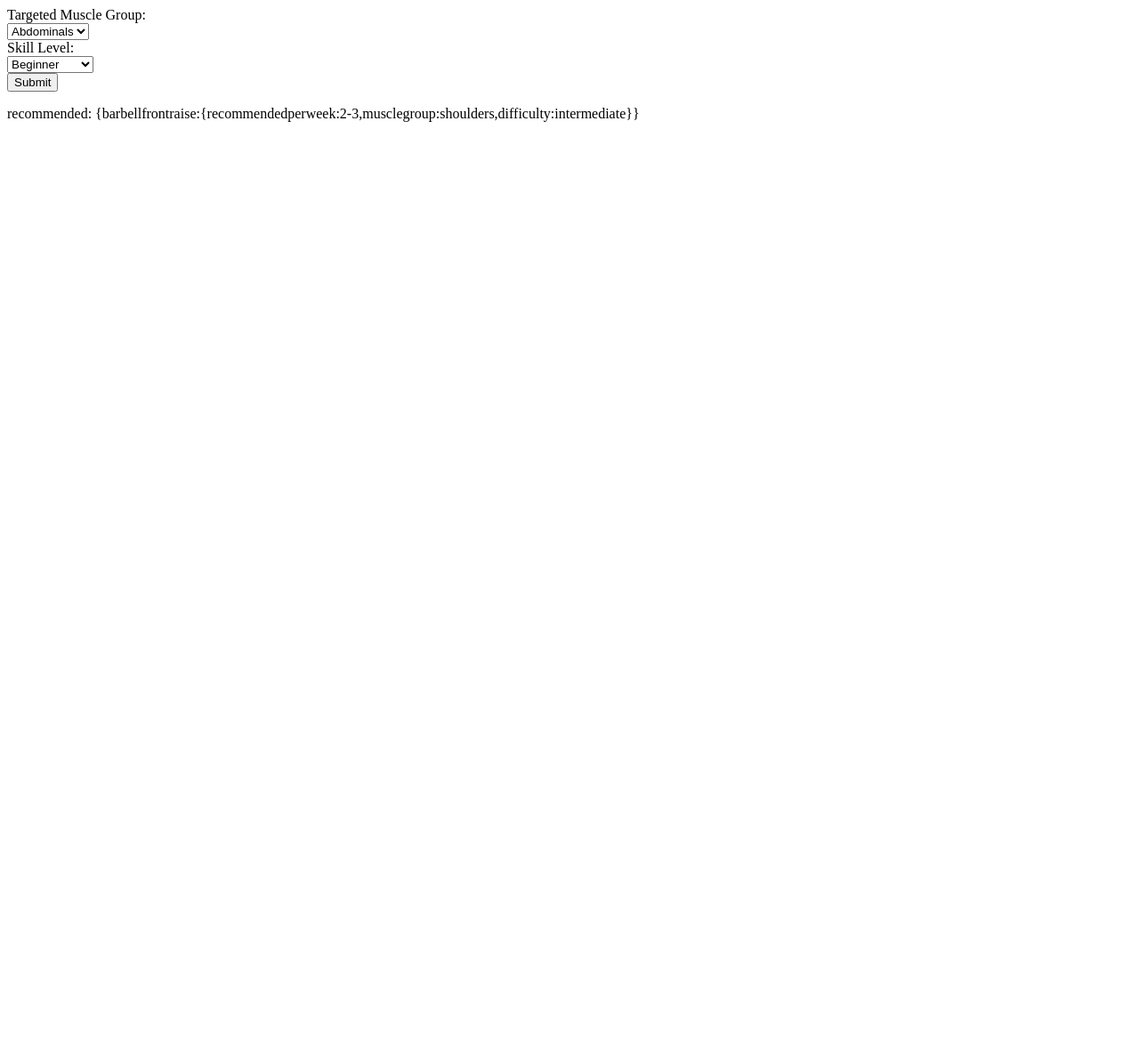
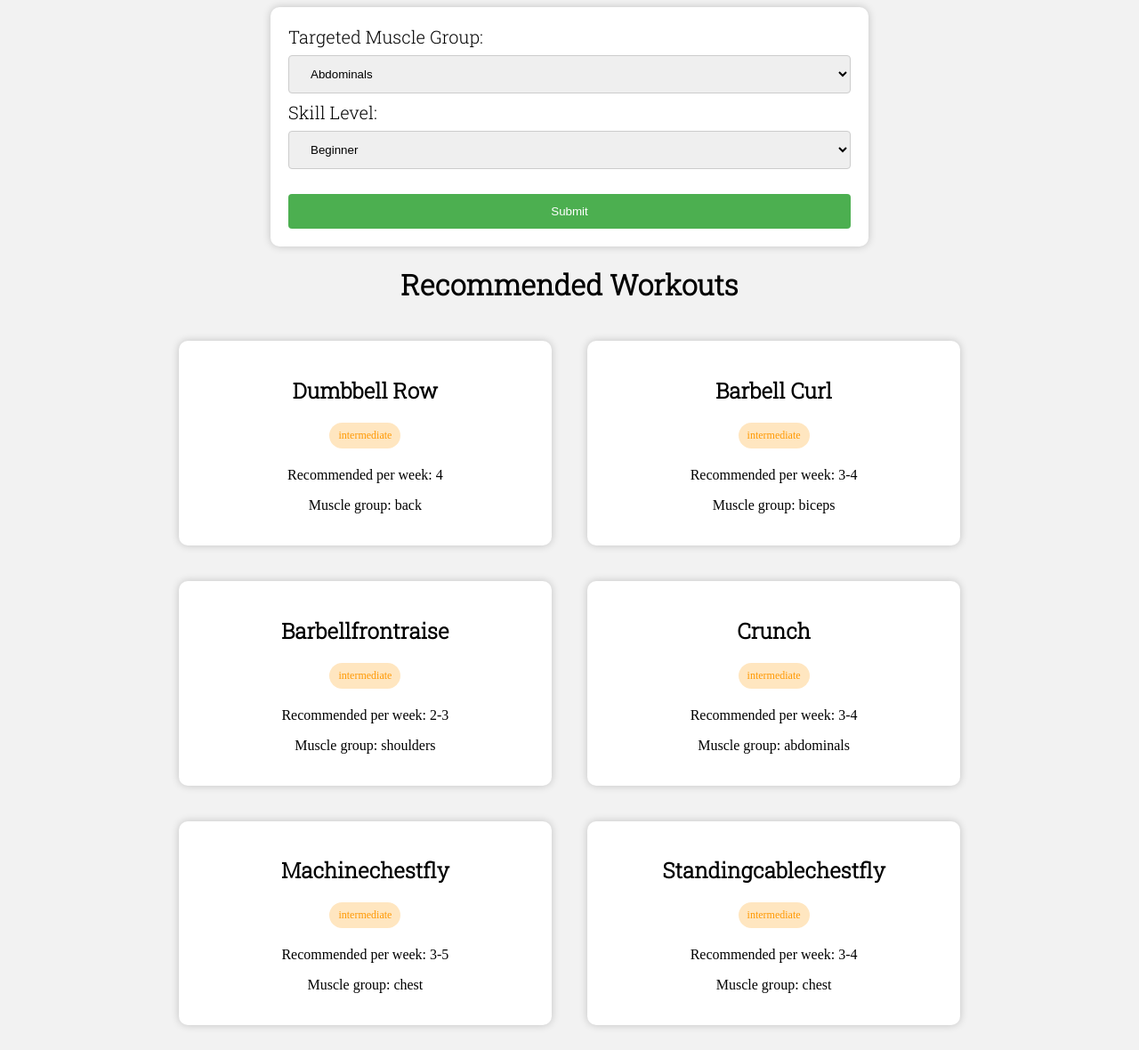
Before and after one commit to lroe34/exercise-recommender, a Flask app: page /process_form in a window 1280 px wide. Shown: the whole page at 89% size. Before the commit the page ends 137 px from the top, so only its background shows below. Run offline with Flask 3, Linux system fonts and the light colour scheme.

Commit message:
updated ui

```diff
--- a/server/src/app.py
+++ b/server/src/app.py
@@ -28,7 +28,15 @@ def process_form():
 
     cosine_similarities = linear_kernel(tfidf_vectorizer.transform([user_profile]), tfidf_matrix)
 
-    recommendations = sorted(enumerate(cosine_similarities[0]), key=lambda x: x[1], reverse=True)
+    recommendations = sorted(enumerate(cosine_similarities[0]), key=lambda x: x[1], reverse=True)[:6]
 
-    print(recommendations[0][0])
-    return render_template('index.html', recommended=workouts[recommendations[0][0]])
+    workout_details = []
+    for rec in recommendations:
+        full_recommendation = workouts[rec[0]]
+        workout_name = full_recommendation.split(":")[0][1:].title().replace("{", " ")
+        per_week = full_recommendation.split(":")[2].split(',')[0]
+        muscle_group = full_recommendation.split(":")[3].split(',')[:-1]
+        difficulty = full_recommendation.split(":")[4].replace("difficulty:", "").replace("}", "")
+        workout_details.append((workout_name, per_week, muscle_group, difficulty))
+
+    return render_template('index.html', recommended=workout_details)
--- a/server/src/templates/index.html
+++ b/server/src/templates/index.html
@@ -2,7 +2,98 @@
 <html>
 <head>
     <title>Exercise Recommender</title>
+    <link rel="preconnect" href="https://fonts.googleapis.com">
+    <link rel="preconnect" href="https://fonts.gstatic.com" crossorigin>
+    <link href="https://fonts.googleapis.com/css2?family=Roboto+Slab:wght@300&display=swap" rel="stylesheet">
 </head>
+<style>
+    body {
+        background-color: #f2f2f2;
+    }
+    form {
+        background-color: #ffffff;
+        width: 50%;
+        margin: 0 auto;
+        padding: 20px;
+        border-radius: 10px;
+        box-shadow: 0px 0px 10px 0px rgba(0,0,0,0.2);
+    }
+    label {
+        font-size: 20px;
+        font-family: 'Roboto Slab', serif;
+    }
+    h1, h2 {
+        font-family: 'Roboto Slab', serif;
+        text-align: center;
+    }
+    select {
+        width: 100%;
+        padding: 12px 20px;
+        margin: 8px 0;
+        border: 1px solid #ccc;
+        border-radius: 4px;
+    }
+    input[type=submit] {
+        width: 100%;
+        background-color: #4CAF50;
+        color: white;
+        padding: 12px 20px;
+        margin-top: 20px;
+        border: none;
+        border-radius: 4px;
+        cursor: pointer;
+    }
+    input[type=submit]:hover {
+        background-color: #45a049;
+    }
+    p {
+        text-align: center;
+    }
+    .workout-div {
+        display: flex;
+        flex-wrap: wrap;
+        justify-content: center;
+    }
+    .workout{
+
+        background-color: #ffffff;
+        width: 30%;
+        margin: 20px;
+        padding: 20px;
+        border-radius: 10px;
+        box-shadow: 0px 0px 10px 0px rgba(0,0,0,0.2);
+    }
+    .tag {
+        color: white;
+        padding: 1px 10px;
+        line-height: 3px;
+        margin: 5px;
+        margin-top: 0; /* Adjust this value as needed */
+        border-radius: 50px;
+        display: inline-block;
+        font-size: 12px;
+    }
+    .title {
+        display: flex;
+        flex-direction: column;
+        justify-content: space-evenly;
+        align-items: center;
+        height: auto; /* Adjust this value as needed */
+    }
+    .beginner{
+        background-color: #4caf4f3f;
+        color:#4caf4f;
+
+    }
+    .intermediate{
+        background-color: #ff98003f;
+        color:#ff9800;
+    }
+    .advanced{
+        background-color: #f443363f;
+        color:#f44336;
+    }
+</style>
 <body>
 
     <form action="/process_form" method="post">
@@ -14,9 +105,10 @@
         <option value="biceps">Biceps</option>
         <option value="triceps">Triceps</option>
         <option value="forearms">Forearms</option>
-        <option value="core">Core</option>
         <option value="back">Back</option>
-        <option value="shoulders">Shoulders</option>
+        <option value="glutes">Glutes</option>
+        <option value="calves">Calves</option>
+        <option value="quadriceps">Quadriceps</option>
     </select><br>
     <label for="skillLevel">Skill Level:</label><br>
     <select id="skillLevel" name="skillLevel">
@@ -26,6 +118,21 @@
     </select><br>
     <input type="submit" value="Submit">
 </form>
-<p>recommended: {{ recommended }}</p>
+<h1>Recommended Workouts</h1>
+<div class="workout-div">
+    {% for workout in recommended %}
+    <div class="workout">
+        <div class="title">
+            <h2>{{ workout[0] }}</h2>
+            <div class="tag {{ workout[3] }}">
+                <p>{{ workout[3] }}</p>
+            </div>
+
+        </div>
+        <p>Recommended per week: {{ workout[1] }}</p>
+        <p>Muscle group: {{ workout[2]|join(', ') }}</p>
+    </div>
+{% endfor %}
+</div>
 </body>
 </html>
```
Also changed, not shown: server/src/ex.txt (+1 -1 lines), server/src/static/styles.css (added, +20 -0 lines), static/styles.css (deleted).
